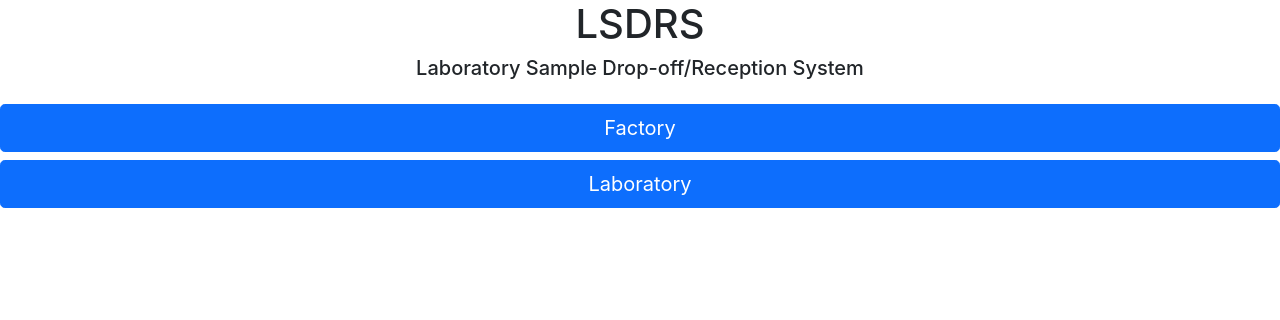
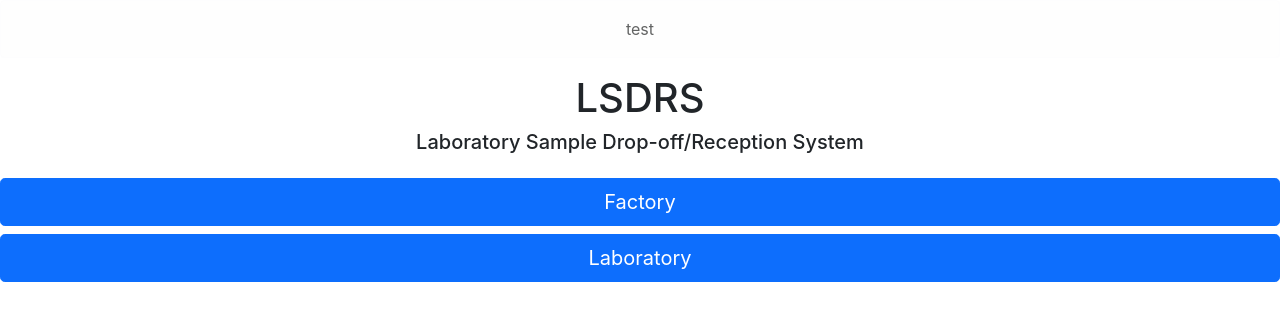
Before and after one commit to jlmichels/lsdrs, a React (Create React App) app: page / in a window 1280 px wide. Shown: the top 320 px of the page. Built offline with nearby package versions, Linux system fonts and the light colour scheme; the HTML template or start-up script is replaced by a standard one.

Commit message:
Add initial alert setup

```diff
--- a/src/App.js
+++ b/src/App.js
@@ -3,11 +3,14 @@ import React, { useState } from 'react';
 import ListSamples from './components/listSamples';
 import DropoffSamples from './components/dropoffSamples';
 import Button from 'react-bootstrap/Button';
+import Alert from 'react-bootstrap/Alert';
 
 function App() {
   const [showButtons, setShowButtons] = useState(true);
   const [showListSamples, setShowListSamples] = useState(false);
   const [showDropoffSamples, setShowDropoffSamples] = useState(false);
+  const [alertVariant, setAlertVariant] = useState("light");
+  const [alertText, setAlertText] = useState("test");
 
   const handleFactory = () => {
     setShowButtons(!showButtons);
@@ -21,6 +24,7 @@ function App() {
 
   return (
     <div className="App">
+      <Alert key="sampleDroppoffAccepted" variant={alertVariant}>{alertText}</Alert>
       <header className="App-header">
         <h1>LSDRS</h1>
         <h5 className="mb-4">Laboratory Sample Drop-off/Reception System</h5>
--- a/src/components/dropoffSamples.js
+++ b/src/components/dropoffSamples.js
@@ -1,6 +1,6 @@
 import React, { Fragment, useState } from 'react';
 import Button from 'react-bootstrap/Button';
-import DropoffLotQuantityModal from './dropoffLotQuantityModal.js'
+import DropoffLotQuantityModal from './dropoffLotQuantityModal.js';
 
 const DropoffSamples = () => {
     const [dropoffMaterial, setDropoffMaterial] = useState();
@@ -18,7 +18,6 @@ const DropoffSamples = () => {
     }
 
     /* TODO:
-        Modal screen that displayed material, and allows input of lot and selection of quantity (10mg, 50mg, 200g, 2kg)
         Auth to get user
         Banner after successful dropoff that fades from view
     */
@@ -30,6 +29,7 @@ const DropoffSamples = () => {
             Select Material
             <div className="d-flex justify-content-center flex-wrap">
                 {materials.map((material) => (
+                    /* Deselect button after modal close */
                     <Button key={material} variant="outline-primary" size="lg" onClick={() => handleOnClick(material)}>{material}</Button>
                 ))}
             </div>
```
